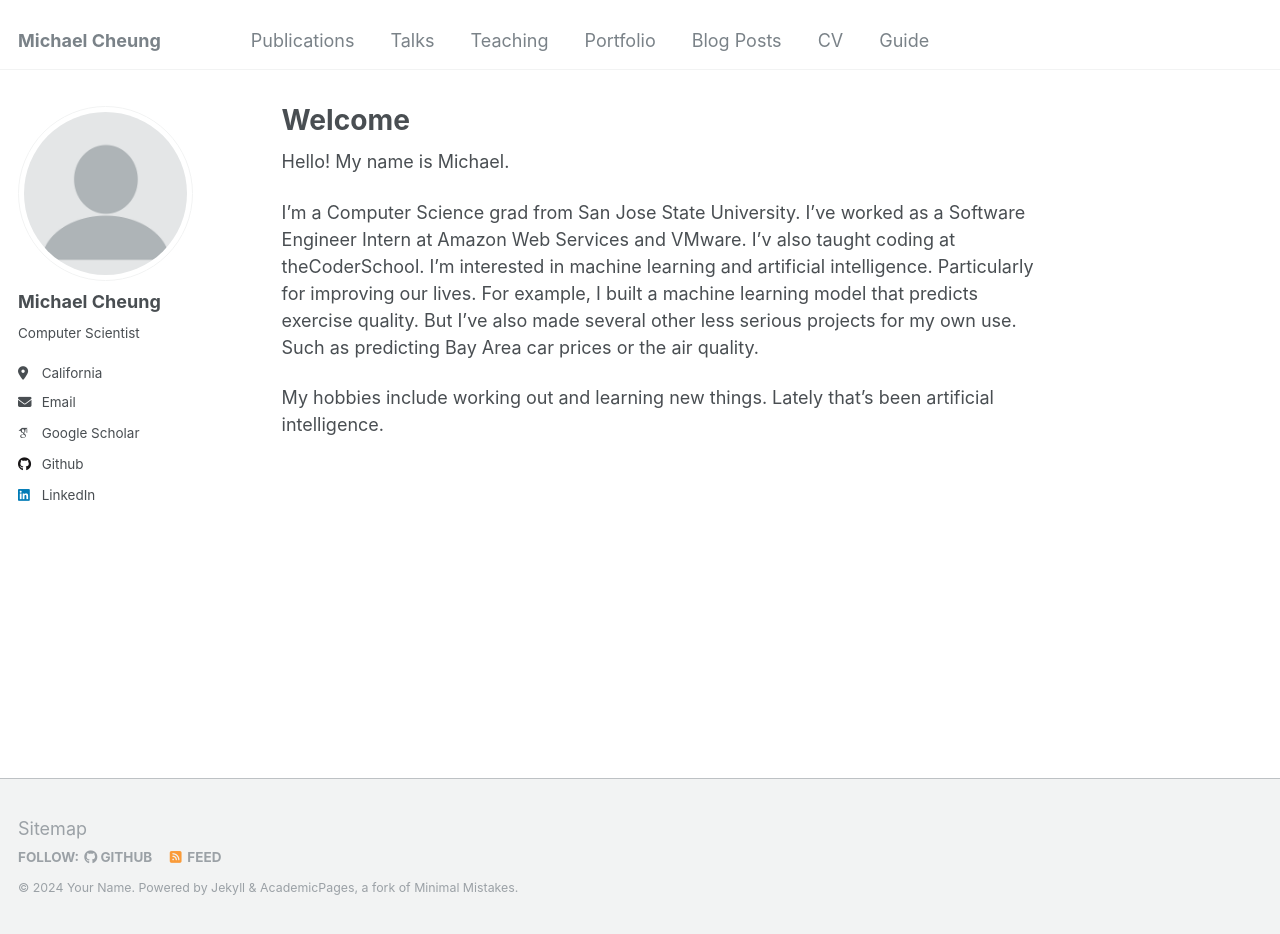
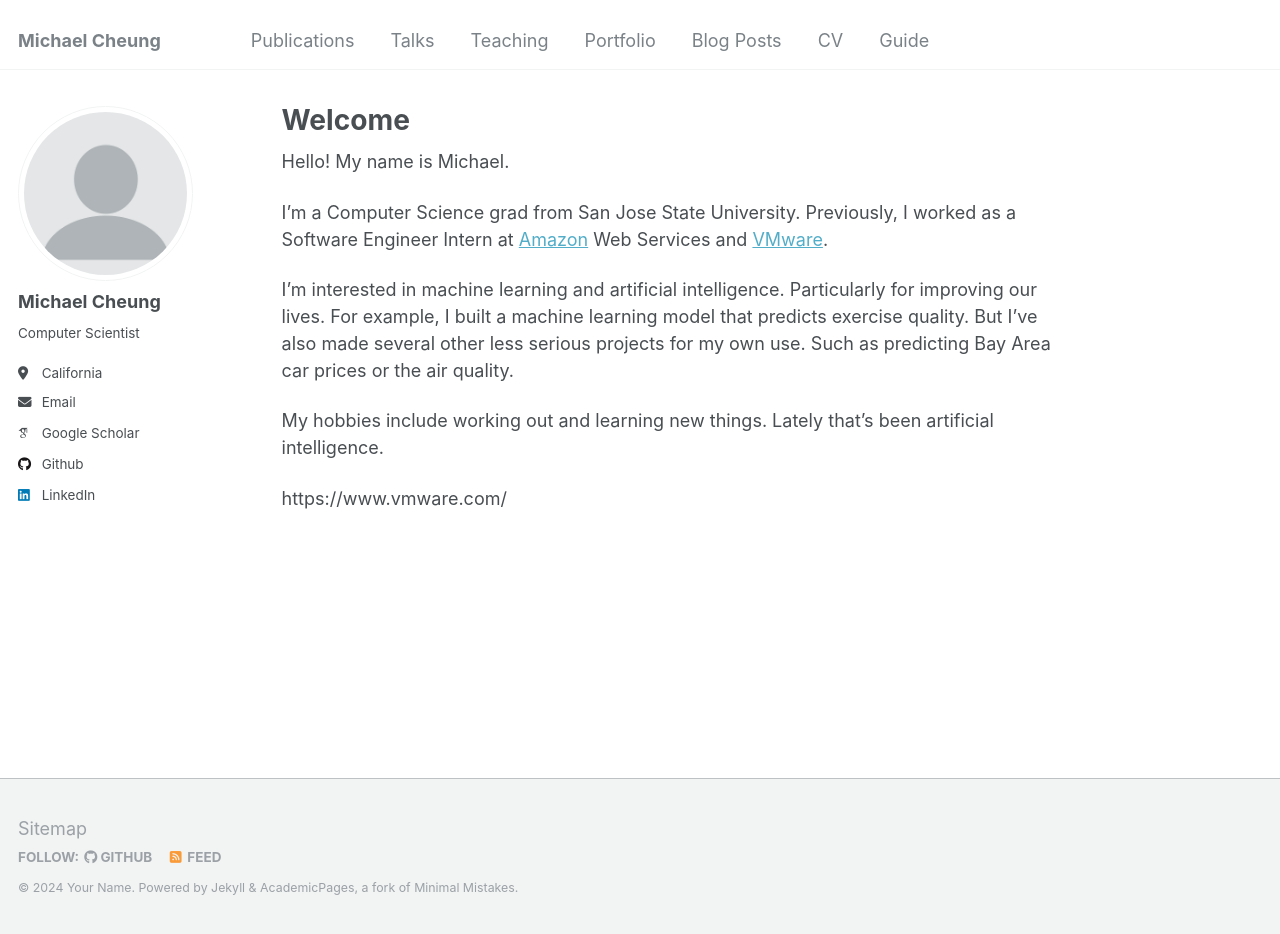
Before and after one commit to cheung0/cheung0.github.io, a Jekyll site: the page built from _pages/about.md, in a window 1280 px wide and 934 px high. Built offline with Jekyll 4.4.1, drawn with Linux system fonts in a browser that asks for light colours; some web fonts are replaced.

Commit message:
Update about.md

```diff
--- a/_pages/about.md
+++ b/_pages/about.md
@@ -9,7 +9,13 @@
 
 Hello! My name is Michael.
 
-I'm a Computer Science grad from San Jose State University. I've worked as a Software Engineer Intern at Amazon Web Services and VMware. I'v also taught coding at theCoderSchool.
+I'm a Computer Science grad from San Jose State University. Previously, I worked as a Software Engineer Intern at [Amazon](https://www.amazon.com/) Web Services and [VMware](https://www.vmware.com/).
+
 I'm interested in machine learning and artificial intelligence. Particularly for improving our lives. For example, I built a machine learning model that predicts exercise quality. But I've also made several other less serious projects for my own use. Such as predicting Bay Area car prices or the air quality.
 
 My hobbies include working out and learning new things. Lately that's been artificial intelligence.
+
+
+
+
+https://www.vmware.com/
```
